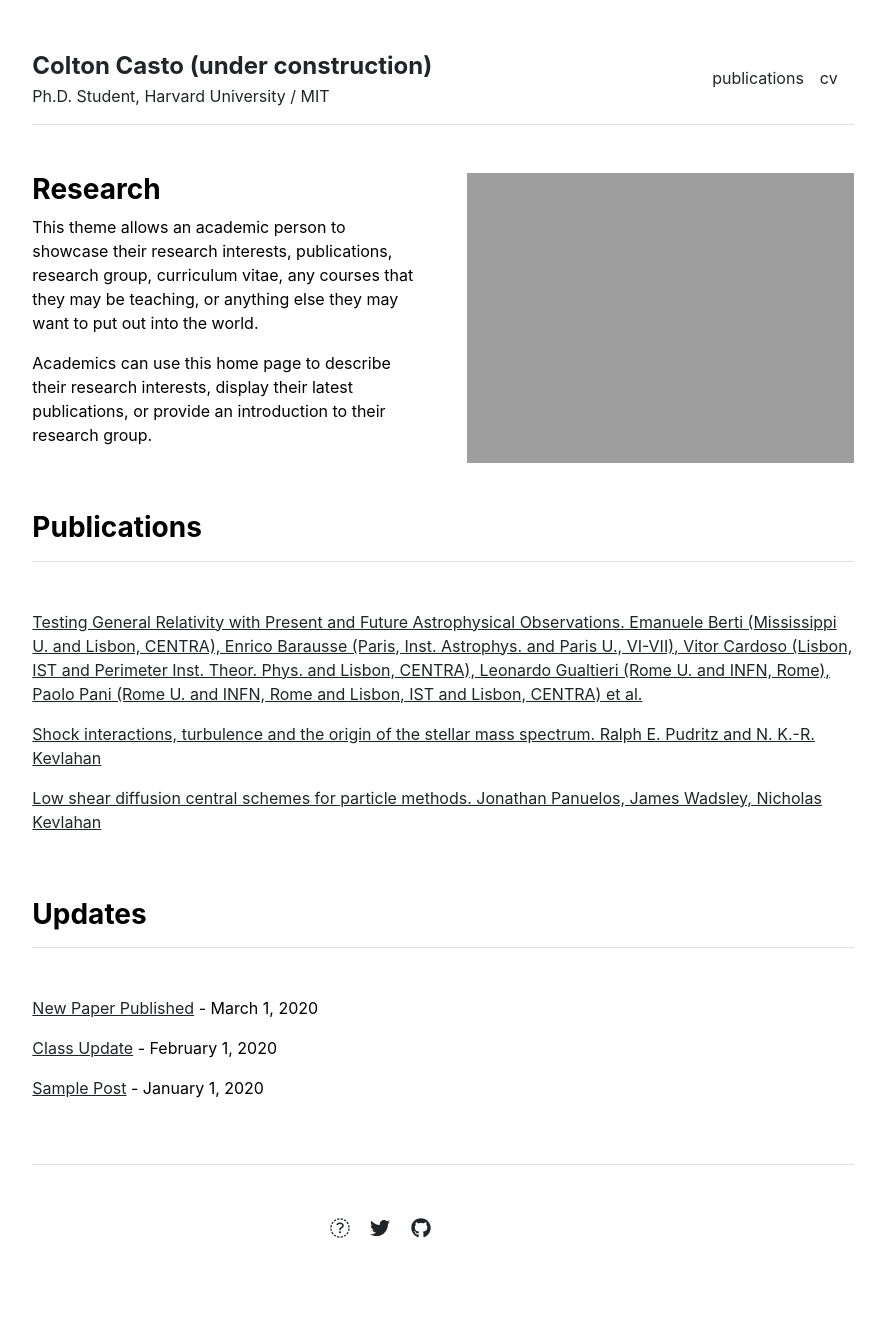
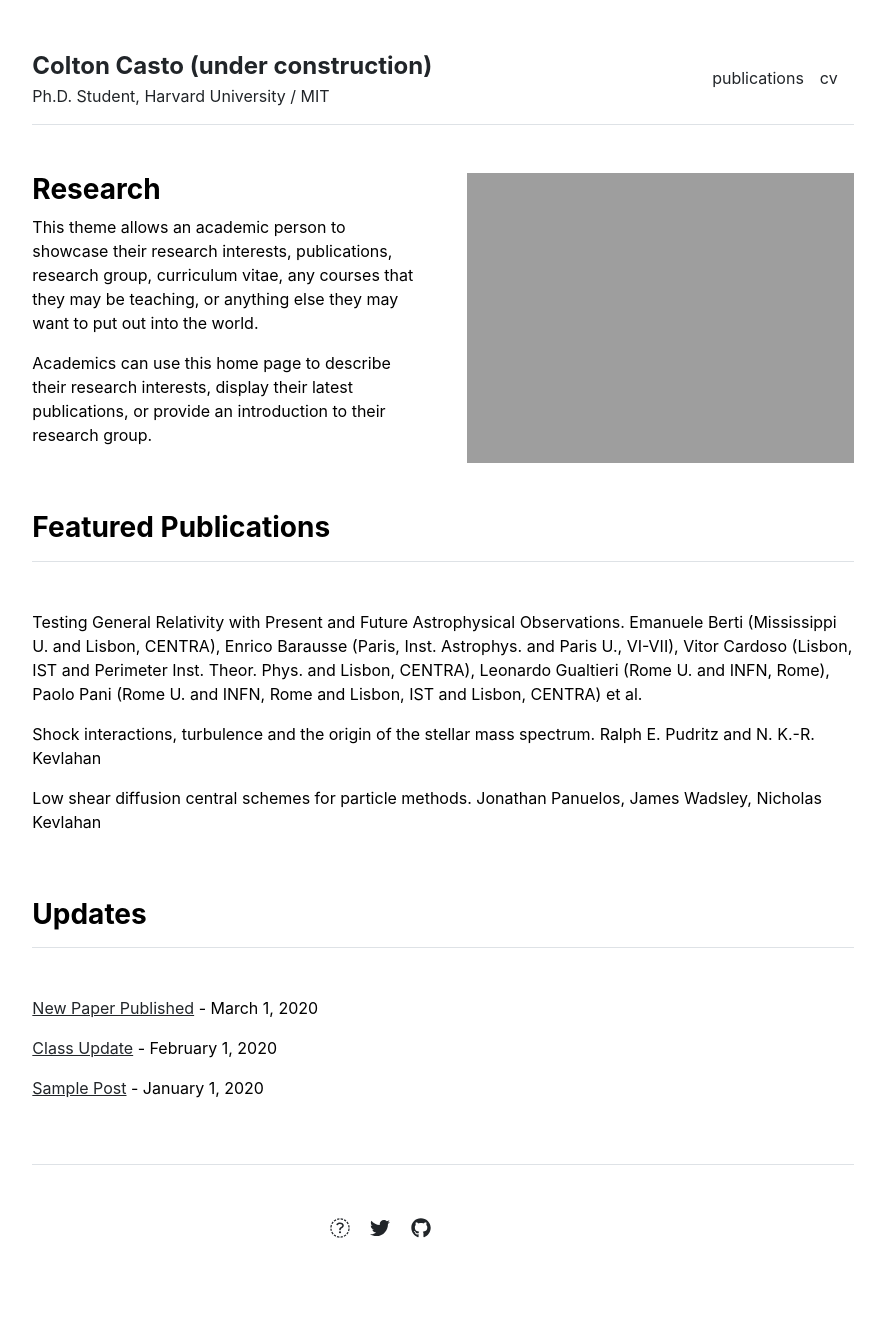
Before and after one commit to coltoncasto/coltoncasto.github.io, a Jekyll site: the page built from index.md, in a window 1280 px wide. Shown: the whole page, without its empty margins (197-1082 px from the left). Built offline with Jekyll 4.4.1, drawn with Linux system fonts in a browser that asks for light colours.

Commit message:
modified _includes/publication

```diff
--- a/_includes/publications.html
+++ b/_includes/publications.html
@@ -1,11 +1,12 @@
 <div class="row g-5 mb-5">
   <div>
-    <h3 class="fw-bold border-bottom pb-3 mb-5">Publications</h3>
     {% if page.title == "Home" %}
+      <h3 class="fw-bold border-bottom pb-3 mb-5">Featured Publications</h3>
       {% for item in site.data.publications.featured %}
-        <p><a href="{{ item.url }}">{{ item.name }}</a></p>
+        <p>{{ item.name }}<a href="{{ item.url }}">{{ [Paper] }}</a></p>
       {% endfor %}
     {% else %}
+      <h3 class="fw-bold border-bottom pb-3 mb-5">Publications</h3>
       {% for item in site.data.publications.index %}
         <p><a href="{{ item.url }}">{{ item.name }}</a></p>
       {% endfor %}
```
